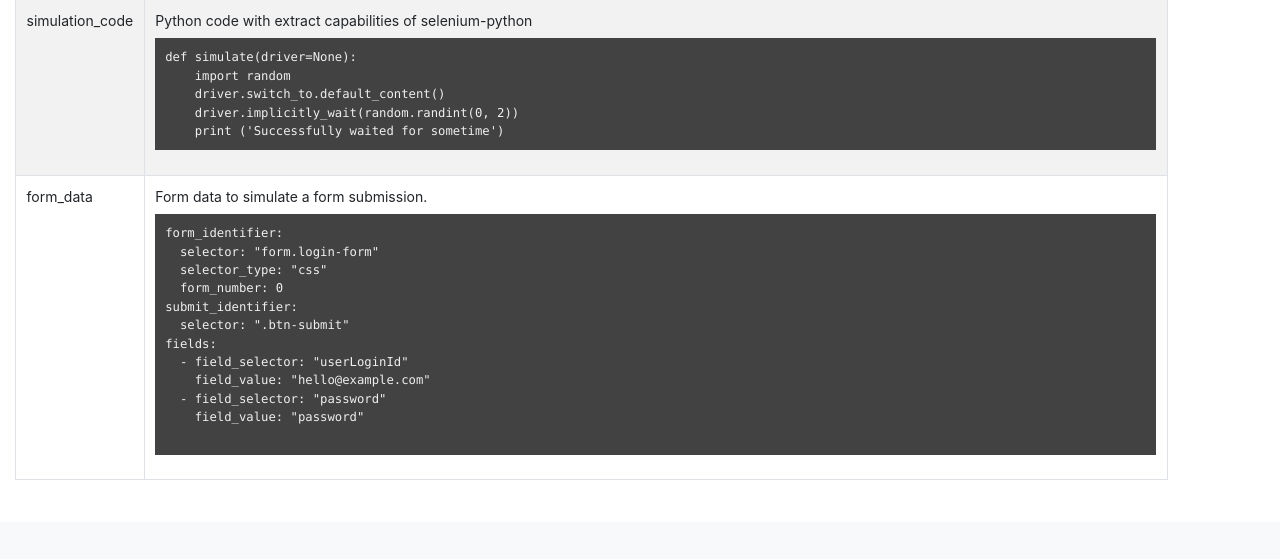
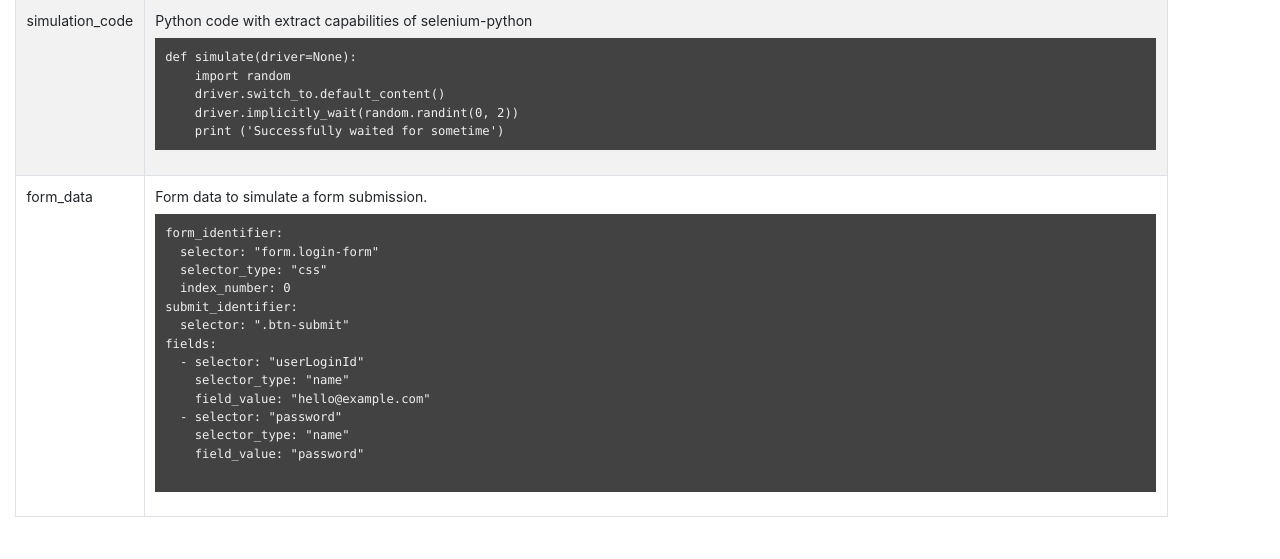
Before and after one commit to invana/browser-engine, a Flask app: page /docs.html in a window 1280 px wide. Shown: the part 1275-1834 px from the top of the page. Before the commit the page ends 1755 px from the top, so only its background shows below. Run offline with Flask 2, Linux system fonts and the light colour scheme; some libraries are stand-ins or nearby versions.

Commit message:
form documentation updated

```diff
--- a/browser_engine/server/templates/docs.html
+++ b/browser_engine/server/templates/docs.html
@@ -153,13 +153,15 @@ def simulate(driver=None):
 form_identifier:
   selector: "form.login-form"
   selector_type: "css"
-  form_number: 0
+  index_number: 0
 submit_identifier:
   selector: ".btn-submit"
 fields:
-  - field_selector: "userLoginId"
+  - selector: "userLoginId"
+    selector_type: "name"
     field_value: "hello@example.com"
-  - field_selector: "password"
+  - selector: "password"
+    selector_type: "name"
     field_value: "password"
 
 </pre>
```
Also changed, not shown: browser_engine/browsers/default.py (+27 -14 lines), browser_engine/server/static/scripts/form.js (+5 -3 lines).
